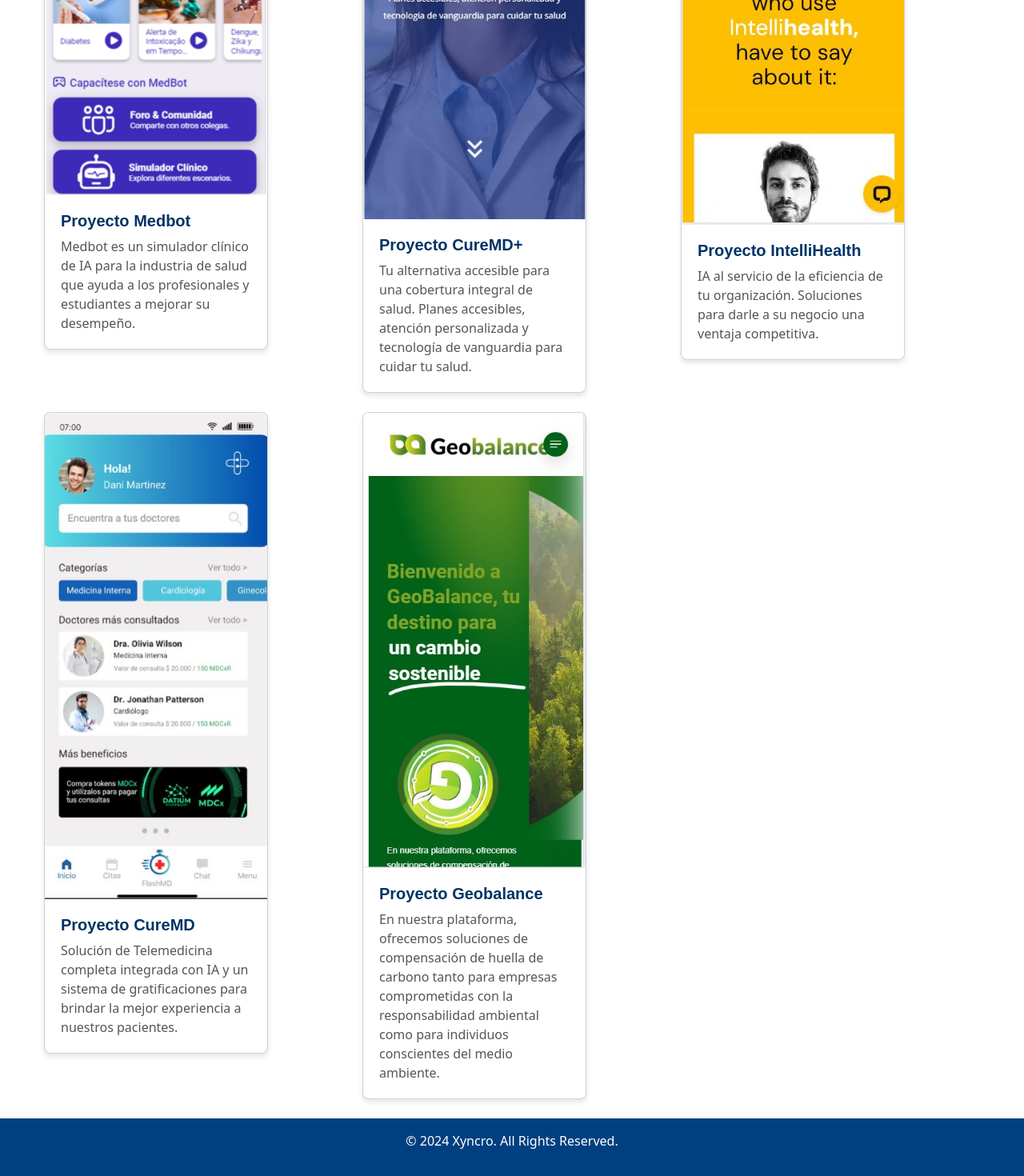
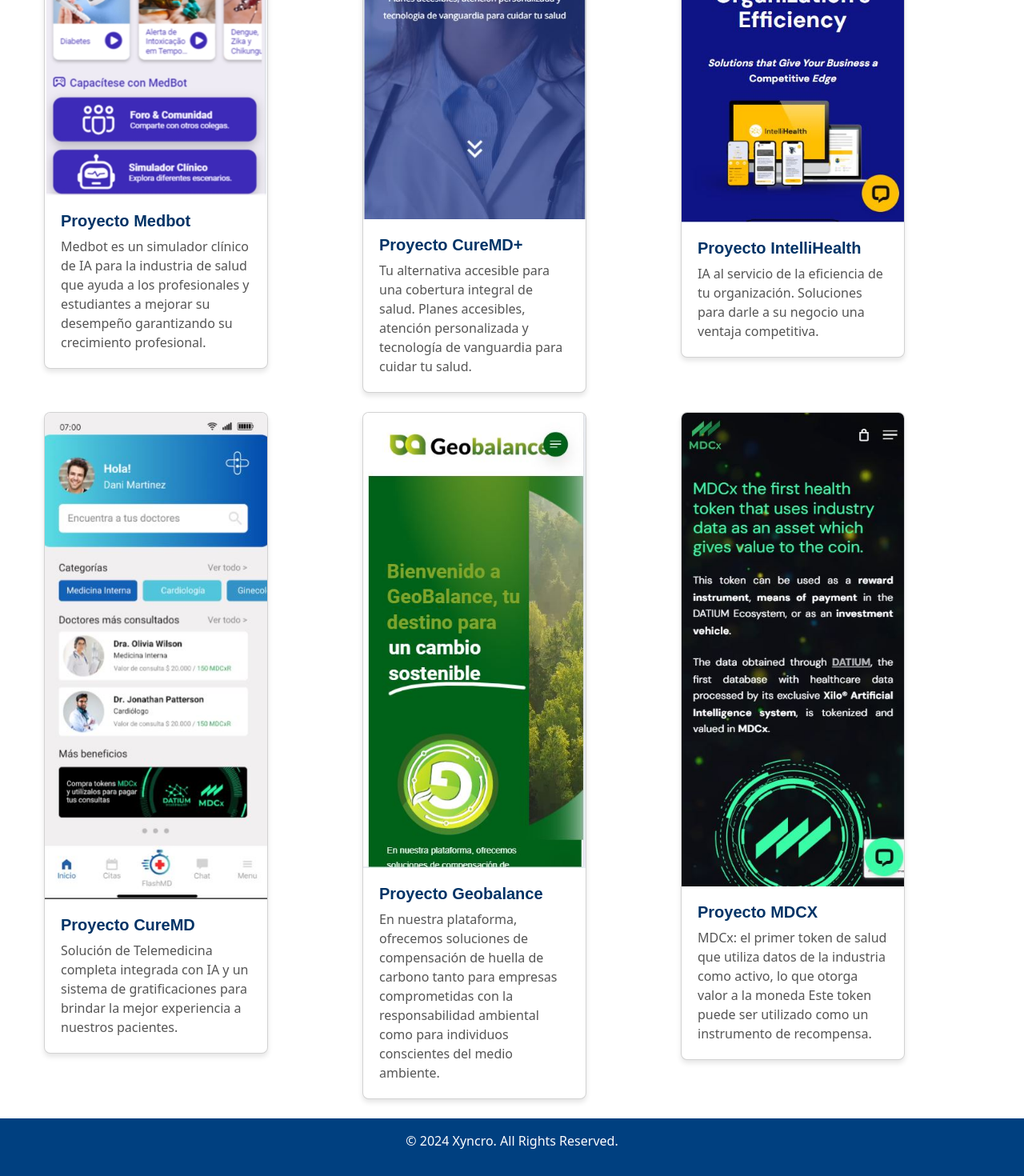
Before and after one commit to XyncroConsulting/Xyncro, a React (Create React App) app: page /projects in a window 1280 px wide. Shown: the part 598-2068 px from the top of the page at 80% size. Built offline with nearby package versions, Linux system fonts and the light colour scheme.

Commit message:
segundo commit

```diff
--- a/src/pages/Projects.js
+++ b/src/pages/Projects.js
@@ -1,4 +1,3 @@
-// src/pages/Projects.js
 import React from 'react';
 import ImageComponent from '../components/ImageComponent';
 import './Projects.css'; // Archivo CSS para estilos específicos de la página de proyectos
@@ -7,7 +6,7 @@ const projects = [
   {
     id: 1,
     title: 'Proyecto Medbot',
-    description: 'Medbot es un simulador clínico de IA para la industria de salud que ayuda a los profesionales y estudiantes a mejorar su desempeño.',
+    description: 'Medbot es un simulador clínico de IA para la industria de salud que ayuda a los profesionales y estudiantes a mejorar su desempeño garantizando su crecimiento profesional.',
     imgSrc: '/images/medbot.jpg'
   },
   {
@@ -33,6 +32,13 @@ const projects = [
     title: 'Proyecto Geobalance',
     description: 'En nuestra plataforma, ofrecemos soluciones de compensación de huella de carbono tanto para empresas comprometidas con la responsabilidad ambiental como para individuos conscientes del medio ambiente.',
     imgSrc: '/images/geobalance.jpg'
+  },
+  // Agrega el nuevo proyecto aquí
+  {
+    id: 6,
+    title: 'Proyecto MDCX',
+    description: 'MDCx: el primer token de salud que utiliza datos de la industria como activo, lo que otorga valor a la moneda Este token puede ser utilizado como un instrumento de recompensa.',
+    imgSrc: '/images/mdcx.jpg' // Asegúrate de que la imagen esté en la carpeta correcta
   }
 ];
 
```
Also changed, not shown: public/images/intellihealth.JPG.
